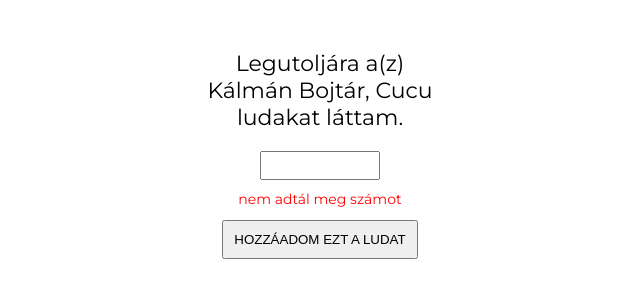
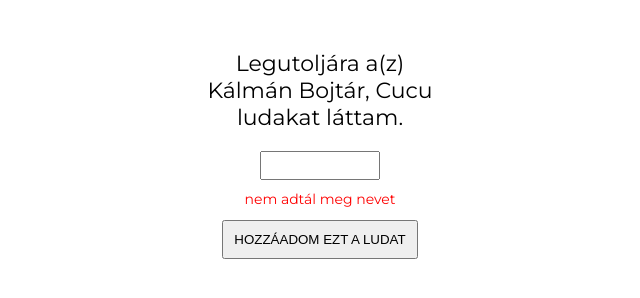
Before and after one commit to GyebnarPeter/goosecounter, a plain HTML site: page index.html in a window 1280 px wide. Both pictures are taken after a click on the button "HOZZÁADOM EZT A LUDAT". Shown: the full height of the page, 320-960 px from the left. Drawn offline with Linux system fonts and the light colour scheme.

Commit message:
goosecounter v4.1

```diff
--- a/index.html
+++ b/index.html
@@ -17,7 +17,7 @@
             document.getElementById("names").innerHTML = geese;
 
             function addGoose() {
-                var errorMessage = "nem adtál meg számot";
+                var errorMessage = "nem adtál meg nevet";
                 var x = document.getElementById("newGeese").value;
 
                 if (x === "") {
```
